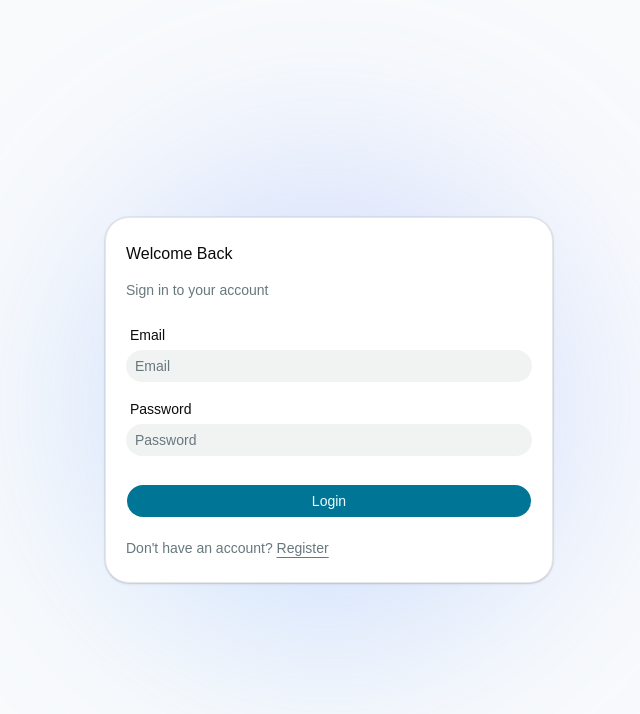
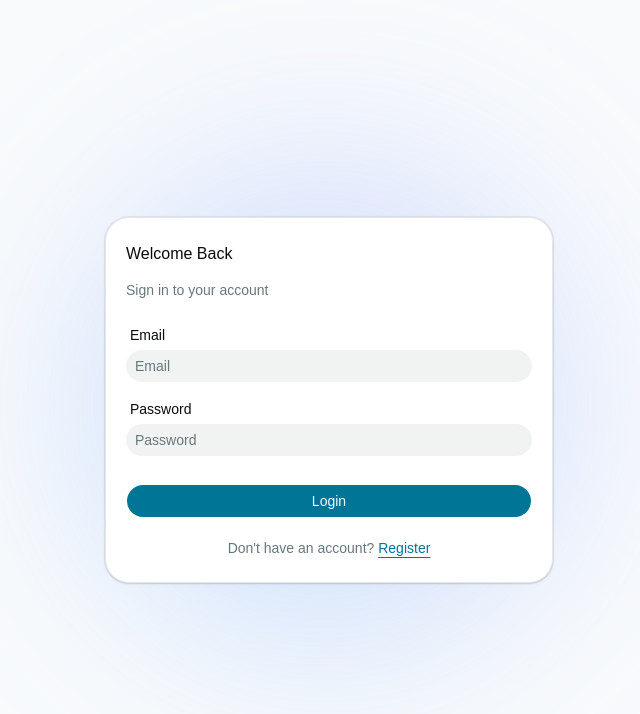
Before and after one commit to Frankuccino/Northstar, a React (Vite) app in the folder northstar-web/: page /login in a window 1280 px wide. Shown: the top 714 px of the page, without its empty margins (311-951 px from the left). Built offline with nearby package versions, Linux system fonts and the light colour scheme; no server answers.

Commit message:
fix(auth): fix auth-link centering typo and link color

```diff
--- a/northstar-web/src/features/auth/components/auth-link.tsx
+++ b/northstar-web/src/features/auth/components/auth-link.tsx
@@ -8,9 +8,9 @@ type AuthLinkProps = {
 
 export const AuthLink = ({ text, linkText, to }: AuthLinkProps) => {
   return (
-    <p className="text-ceter text-sm text-muted-foreground">
+    <p className="text-center text-sm text-muted-foreground">
       {text}{" "}
-      <Link to={to} className="font-medium underline underline-offset-4">
+      <Link to={to} className="font-medium text-primary underline underline-offset-4">
         {linkText}
       </Link>
     </p>
```
